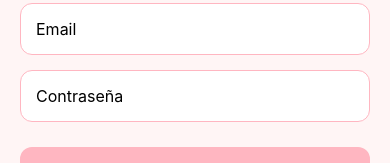
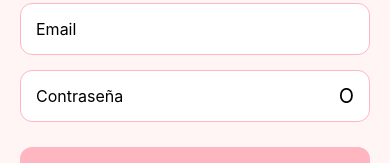
Before and after one commit to DiaNat7/BeautyMelodii, a React Native app: screen / in a window 390 px wide. Shown: the part 351-514 px from the top of the page. Built offline with nearby package versions, Linux system fonts and the light colour scheme.

Commit message:
HICE VALIDACION DE CONTRASEÑA EN LOGIN Y REGISTER

```diff
--- a/src/Screens/LoginScreen.js
+++ b/src/Screens/LoginScreen.js
@@ -1,5 +1,6 @@
-import React, { useState } from "react";
+import React, { useState, useCallback } from "react";
 import {
+  View,
   TextInput,
   StyleSheet,
   Text,
@@ -8,11 +9,21 @@ import {
   ActivityIndicator,
 } from "react-native";
 import { SafeAreaView } from "react-native-safe-area-context";
+import { useFocusEffect } from "@react-navigation/native";
 
 export default function LoginScreen({ navigation, users, setCurrentUser }) {
   const [email, setEmail] = useState("");
   const [password, setPassword] = useState("");
   const [loading, setLoading] = useState(false);
+  const [mostrarPassword, setMostrarPassword] = useState(false);
+
+
+  useFocusEffect(
+    useCallback(() => {
+      setEmail("");
+      setPassword("");
+    }, [])
+  );
 
   const login = () => {
     if (!email || !password) {
@@ -32,6 +43,8 @@ export default function LoginScreen({ navigation, users, setCurrentUser }) {
         navigation.navigate("MainTabs");
       } else {
         Alert.alert("Error", "Email o contraseña incorrectos");
+        setEmail("");
+        setPassword("");
       }
 
       setLoading(false);
@@ -40,7 +53,7 @@ export default function LoginScreen({ navigation, users, setCurrentUser }) {
 
   return (
     <SafeAreaView style={styles.container}>
-      <Text style={styles.title}> Beauty by Melodii</Text>
+      <Text style={styles.title}>Beauty by Melodii</Text>
       <Text style={styles.subtitle}>Inicia sesión para continuar</Text>
 
       <TextInput
@@ -52,13 +65,22 @@ export default function LoginScreen({ navigation, users, setCurrentUser }) {
         autoCapitalize="none"
       />
 
-      <TextInput
-        style={styles.input}
-        placeholder="Contraseña"
-        value={password}
-        onChangeText={setPassword}
-        secureTextEntry
-      />
+      <View style={styles.passwordContainer}>
+        <TextInput
+          style={styles.passwordInput}
+          placeholder="Contraseña"
+          value={password}
+          onChangeText={setPassword}
+          secureTextEntry={!mostrarPassword}
+        />
+        <TouchableOpacity
+          onPress={() => setMostrarPassword(!mostrarPassword)}
+        >
+          <Text style={styles.ojito}>
+            {mostrarPassword ? "X" : "O"}
+          </Text>
+        </TouchableOpacity>
+      </View>
 
       {loading ? (
         <ActivityIndicator size="large" color="#FFB6C1" style={styles.loader} />
@@ -107,6 +129,25 @@ const styles = StyleSheet.create({
     fontSize: 16,
     backgroundColor: "#FFF",
   },
+  passwordContainer: {
+    flexDirection: "row",
+    alignItems: "center",
+    borderWidth: 1,
+    borderColor: "#FFB6C1",
+    borderRadius: 12,
+    marginBottom: 15,
+    backgroundColor: "#FFF",
+    paddingRight: 10,
+  },
+  passwordInput: {
+    flex: 1,
+    padding: 15,
+    fontSize: 16,
+  },
+  ojito: {
+    fontSize: 20,
+    padding: 5,
+  },
   loginButton: {
     backgroundColor: "#FFB6C1",
     padding: 15,
--- a/src/Screens/RegisterScreen.js
+++ b/src/Screens/RegisterScreen.js
@@ -21,6 +21,16 @@ export default function RegisterScreen({ navigation, users, setUsers }) {
       return;
     }
 
+    if (password.length < 5) {
+      Alert.alert("Error", "La contraseña debe tener al menos 8 caracteres");
+      return;
+    }
+
+    if (!/[A-Z]/.test(password)) {
+      Alert.alert("Error", "La contraseña debe tener al menos una mayúscula");
+      return;
+    }
+
     setLoading(true);
 
     setTimeout(() => {
@@ -34,6 +44,9 @@ export default function RegisterScreen({ navigation, users, setUsers }) {
       const nuevoUsuario = { nombre, email, password };
       setUsers((prev) => [...prev, nuevoUsuario]);
       Alert.alert("Éxito", "Cuenta creada. ¡Ahora inicia sesión!");
+      setNombre("");
+      setEmail("");
+      setPassword("");
       navigation.goBack();
       setLoading(false);
     }, 1500);
@@ -65,6 +78,10 @@ export default function RegisterScreen({ navigation, users, setUsers }) {
         onChangeText={setPassword}
         secureTextEntry
       />
+
+      <Text style={styles.hint}>
+        La contraseña debe tener al menos 5 caracteres y una mayúscula
+      </Text>
 
       {loading ? (
         <ActivityIndicator size="large" color="#FFB6C1" style={styles.loader} />
@@ -110,6 +127,12 @@ const styles = StyleSheet.create({
     fontSize: 16,
     backgroundColor: "#FFF",
   },
+  hint: {
+    fontSize: 12,
+    color: "#FFB6C1",
+    textAlign: "center",
+    marginBottom: 10,
+  },
   registerButton: {
     backgroundColor: "#E75480",
     padding: 15,
```
